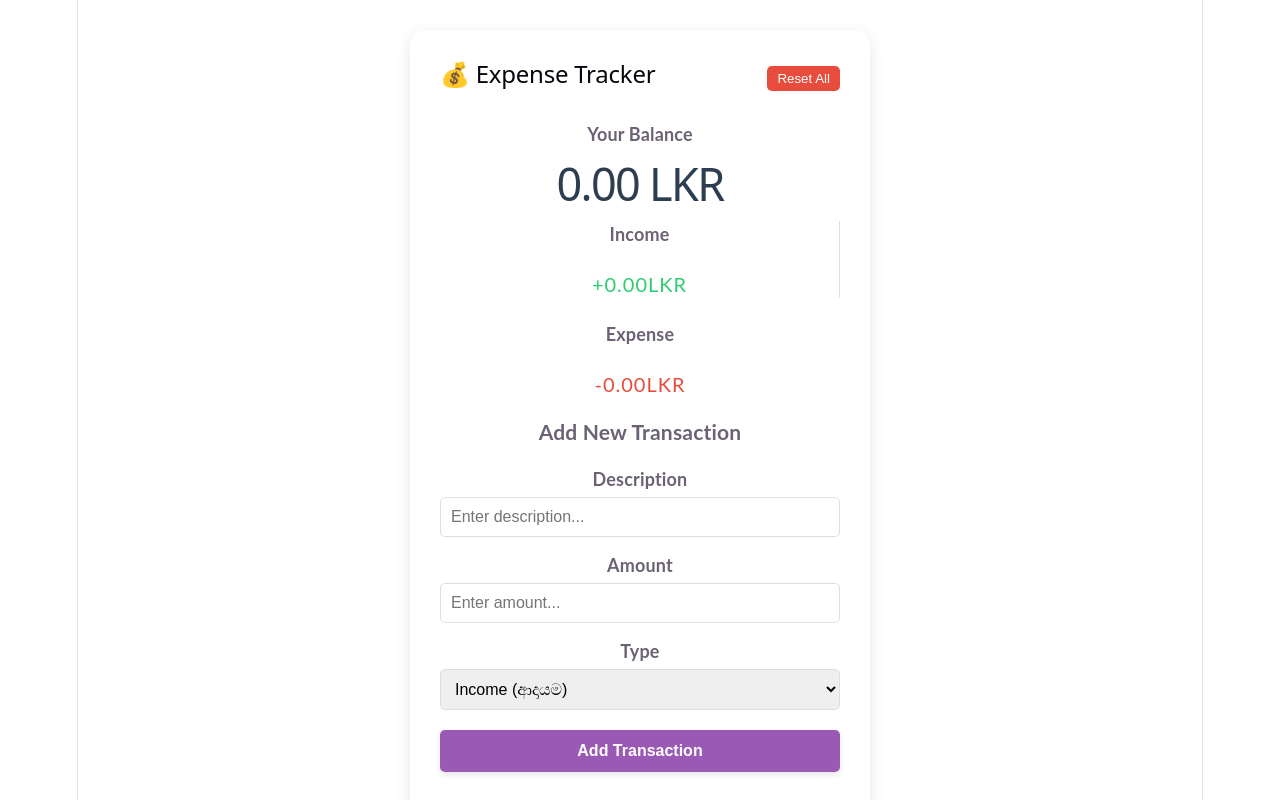
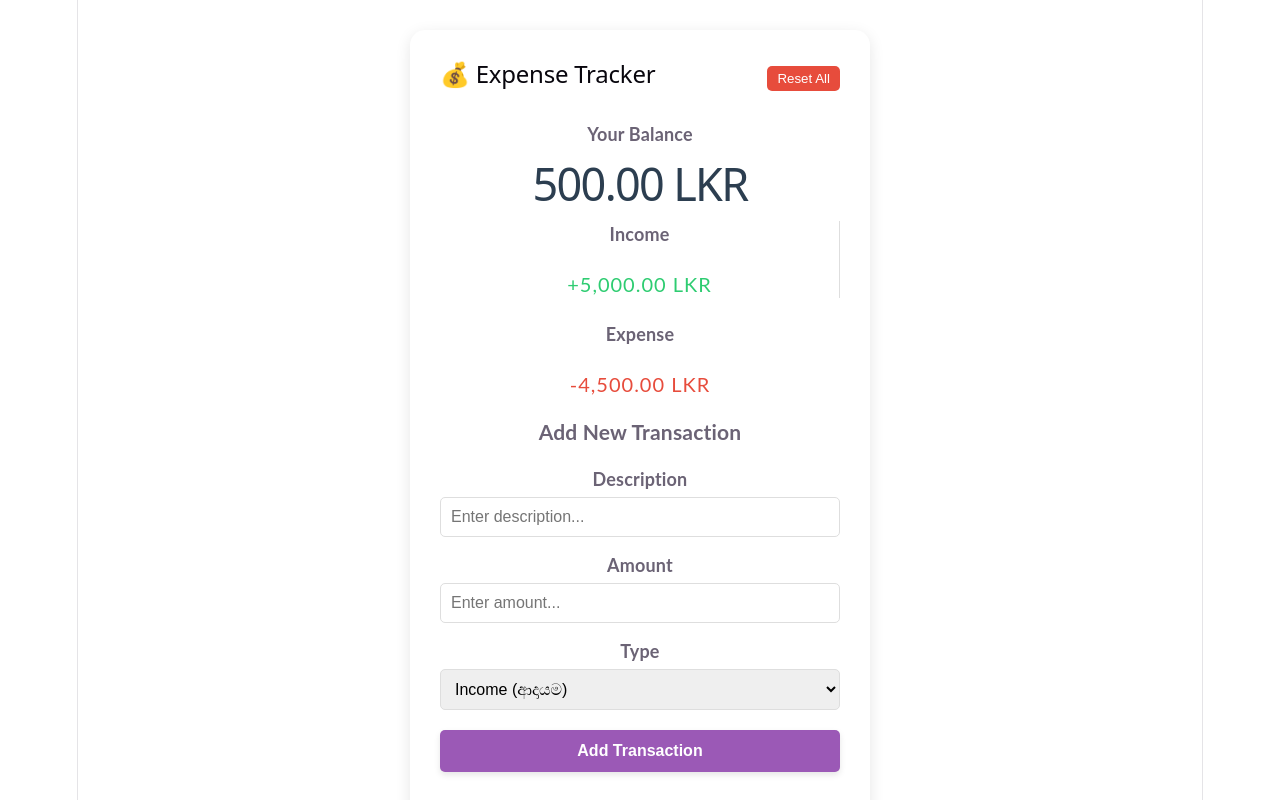
Before and after one commit to NimashaArushi/expense-tracker, a React (Vite) app: page / in a window 1280 px wide. Shown: the top 800 px of the page. Built offline with nearby package versions, Linux system fonts and the light colour scheme.

Commit message:
4.0: Display Balance, Income & Expense dynamically

```diff
--- a/src/App.jsx
+++ b/src/App.jsx
@@ -4,15 +4,18 @@ import Balance from './components/Balance';
 import TransactionForm from './components/TransactionForm';
 import TransactionList from './components/TransactionList';
 import './App.css';
+import { GlobalProvider } from './context/GlobalState';
 
 function App() {
   return (
+    <GlobalProvider>
       <div className="app-container">
         <Header />
         <Balance />
         <TransactionForm />
         <TransactionList />
       </div>
+    </GlobalProvider>
   );
 }
 
--- a/src/components/Balance.jsx
+++ b/src/components/Balance.jsx
@@ -1,20 +1,35 @@
-import React from 'react';
+import React,{useContext} from 'react';
+import{GlobalContext}from'../context/GlobalState';
+
 const Balance=()=>{
+  const{transactions}=useContext(GlobalContext);
+  const amounts=transactions.map(transaction=> transaction.type==='income' ?
+     transaction.amount : -transaction.amount);
+
+     const total=amounts.reduce((acc,item)=>(acc += item),0);
+
+     const income=transactions.filter(transaction=>transaction.type==='income')
+     .reduce((acc,item)=>(acc+=item.amount),0);
+
+     const expense = transactions
+    .filter(transaction => transaction.type === 'expense')
+    .reduce((acc, item) => (acc += item.amount), 0);
+
     return(
         <div className="balance-container">
             <div className="balance-main">
                 <h4>Your Balance</h4>
-                <h1>0.00 LKR</h1>
+                <h1>{total.toLocaleString()}.00 LKR</h1>
 </div>
 
 <div className="income-expense-container">
     <div className="box income">
         <h4>Income</h4>
-        <p className="money plus">+0.00LKR</p>
+       <p className="money plus">+{income.toLocaleString()}.00 LKR</p>
     </div>
     <div className="box expense">
         <h4>Expense</h4>
-        <p className="money minus">-0.00LKR</p>
+        <p className="money minus">-{expense.toLocaleString()}.00 LKR</p>
     </div>
 </div>
         </div>
```
Lines whose indentation alone changed are shown as unchanged.
